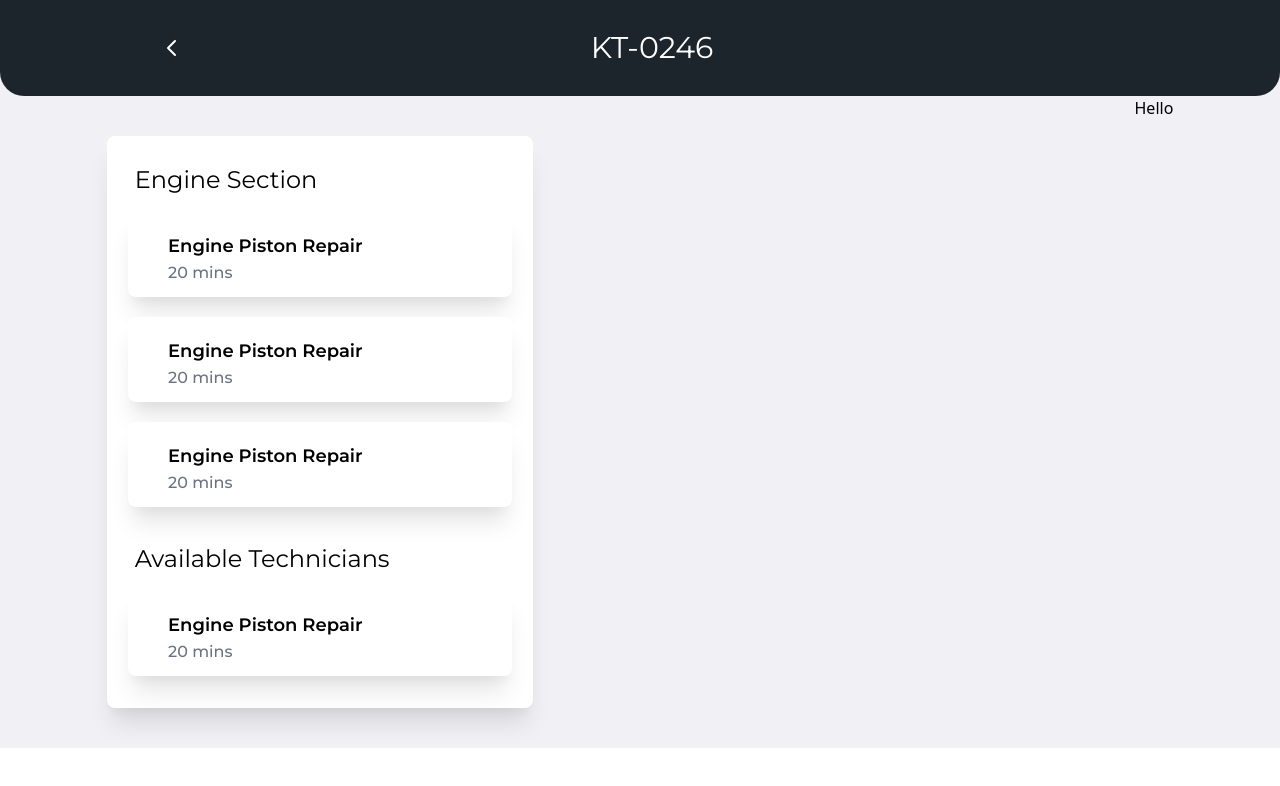
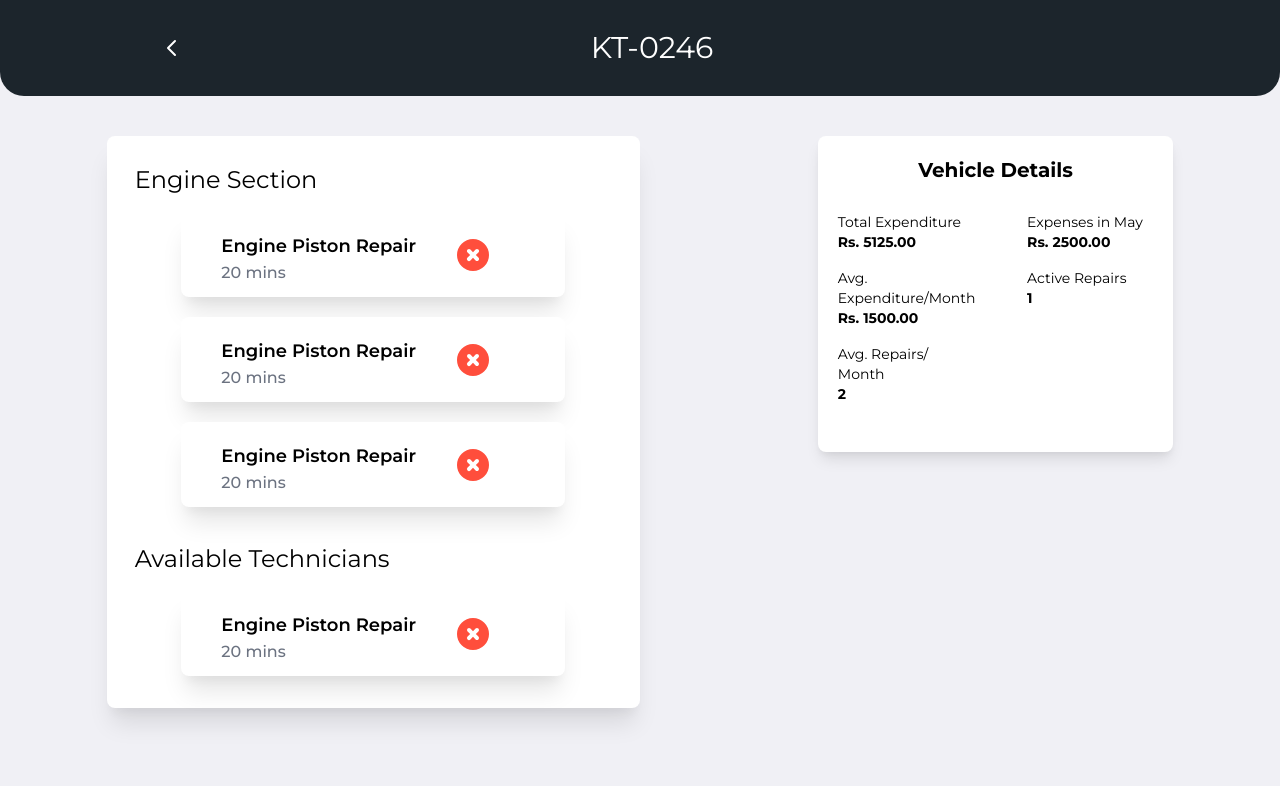
Before and after one commit to dumidu1998/autoaid-front, a React (Create React App) app: page /technician/summary in a window 1280 px wide. Shown: the top 786 px of the page. Built offline with nearby package versions, Linux system fonts and the light colour scheme.

Commit message:
right container

```diff
--- a/src/components/Moleculars/technician/RepairList.js
+++ b/src/components/Moleculars/technician/RepairList.js
@@ -4,12 +4,18 @@ export default function RepairList(props) {
     return (
         <div>
             <div className="bg-white p-3 shadow-xl rounded-lg w-96 mb-5">
-                <div className="font-primary font-semibold text-lg mt-2 ml-7">
-                    {props.title}
+                <div className="flex justify-between w-10/12 items-center">
+                    <div>
+                        <h1 className="font-primary font-semibold text-lg mt-2 ml-7">{props.title}</h1>
+                        <span className="font-primary font-medium text-base text-gray-500 ml-7">
+                            {props.time}
+                        </span>
+
+                    </div>
+                    <svg xmlns="http://www.w3.org/2000/svg" class="h-10 w-10 text-primary-0" viewBox="0 0 20 20" fill="currentColor">
+                    <path fill-rule="evenodd" d="M10 18a8 8 0 100-16 8 8 0 000 16zM8.707 7.293a1 1 0 00-1.414 1.414L8.586 10l-1.293 1.293a1 1 0 101.414 1.414L10 11.414l1.293 1.293a1 1 0 001.414-1.414L11.414 10l1.293-1.293a1 1 0 00-1.414-1.414L10 8.586 8.707 7.293z" clip-rule="evenodd" />
+                    </svg>
                 </div>
-                <span className="font-primary font-medium text-base text-gray-500 ml-7">
-                    {props.time}
-                </span>
             </div>
         </div>
     )
--- a/src/components/Organs/technician/SummaryMainContainer.js
+++ b/src/components/Organs/technician/SummaryMainContainer.js
@@ -4,7 +4,7 @@ import RepairList from '../../Moleculars/technician/RepairList'
 
 export default function SummaryMainContainer() {
     return (
-        <div className="bg-white  p-3 shadow-xl rounded-lg w-2/5 my-10">
+        <div className="bg-white  p-3 shadow-xl rounded-lg w-1/2 mr-10 my-10">
             <SubSectionHeading heading="Engine Section" />
             <div className=" flex flex-col items-center">
                 <RepairList title="Engine Piston Repair" time="20 mins" />
--- a/src/components/Organs/technician/SummaryRightContainer.js
+++ b/src/components/Organs/technician/SummaryRightContainer.js
@@ -1,9 +1,21 @@
 import React from 'react'
+import RightContainerHeader from '../../Atoms/serviceStation/RightContainerHeader'
+import DetailsShowing from '../../Moleculars/customer/DetailsShowing'
 
 export default function SummaryRightContainer() {
     return (
-        <div>
-            Hello
+        <div className="w-1/3 h-1/2 bg-white shadow-lg rounded-lg flex flex-col items-center p-5 my-10">
+            <div className="flex flex-col items-center">
+                <RightContainerHeader text="Vehicle Details"/>
+                <div className="flex flex-wrap justify-between my-5">
+                                <DetailsShowing data="Rs. 5125.00" dataHeading="Total Expenditure" />
+                                <DetailsShowing data="Rs. 2500.00" dataHeading="Expenses in May" />
+                                <DetailsShowing data="Rs. 1500.00" dataHeading="Avg. Expenditure/Month" />
+                                <DetailsShowing data="1" dataHeading="Active Repairs" />
+                                <DetailsShowing data="2" dataHeading="Avg. Repairs/ Month" />
+
+                </div>
+            </div>
         </div>
     )
 }
--- a/src/pages/technician/ServiceSummary.js
+++ b/src/pages/technician/ServiceSummary.js
@@ -5,7 +5,7 @@ import SummaryRightContainer from '../../components/Organs/technician/SummaryRig
 
 export default function ServiceSummary() {
     return (
-        <div className="relative bg-Background-0">
+        <div className="relative bg-Background-0 h-screen">
             <div className="flex flex-col items-center">
                 <TopContainerVNo heading1="KT-0246" />
                 <div className="flex w-10/12 justify-between">
```
